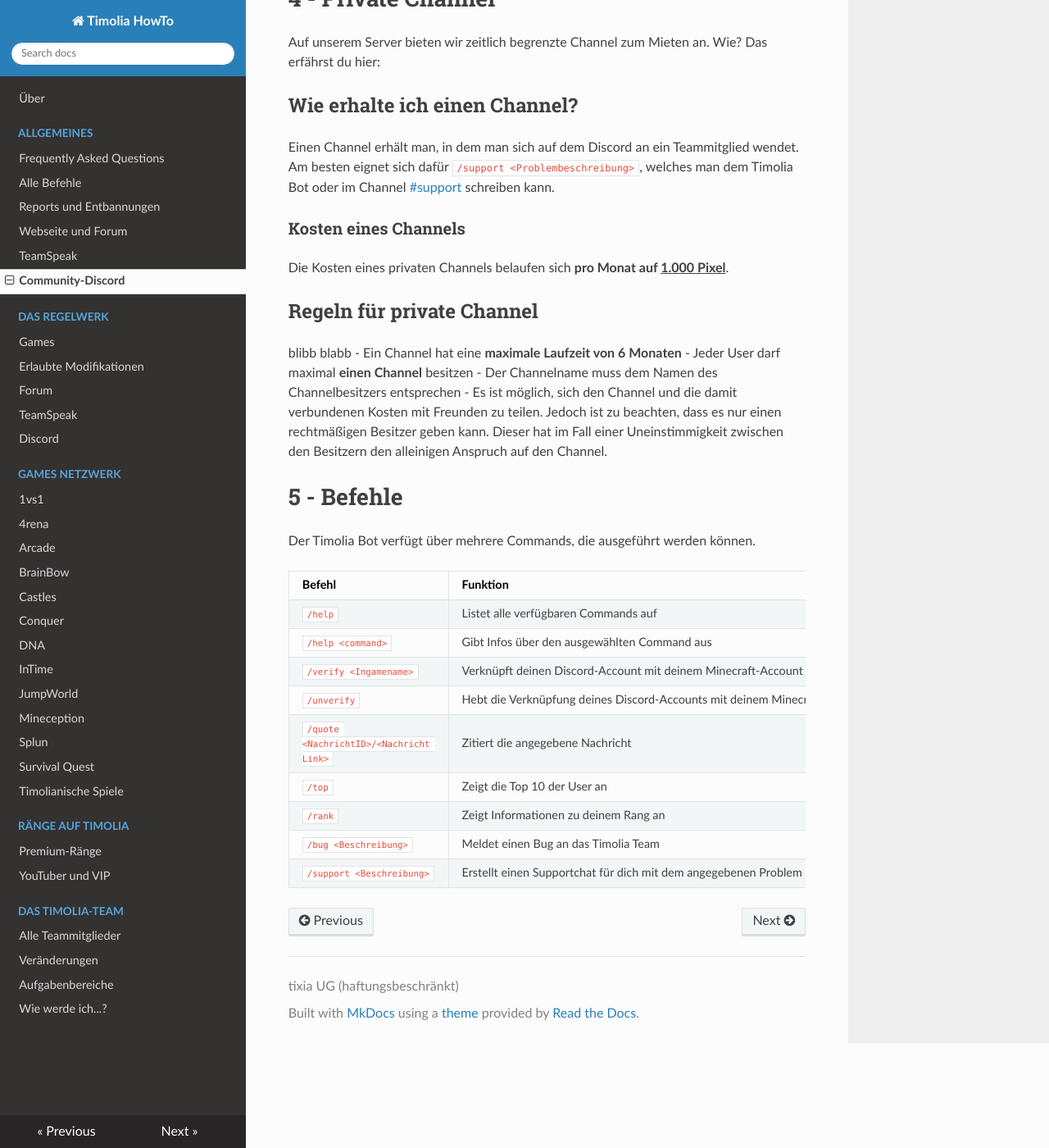
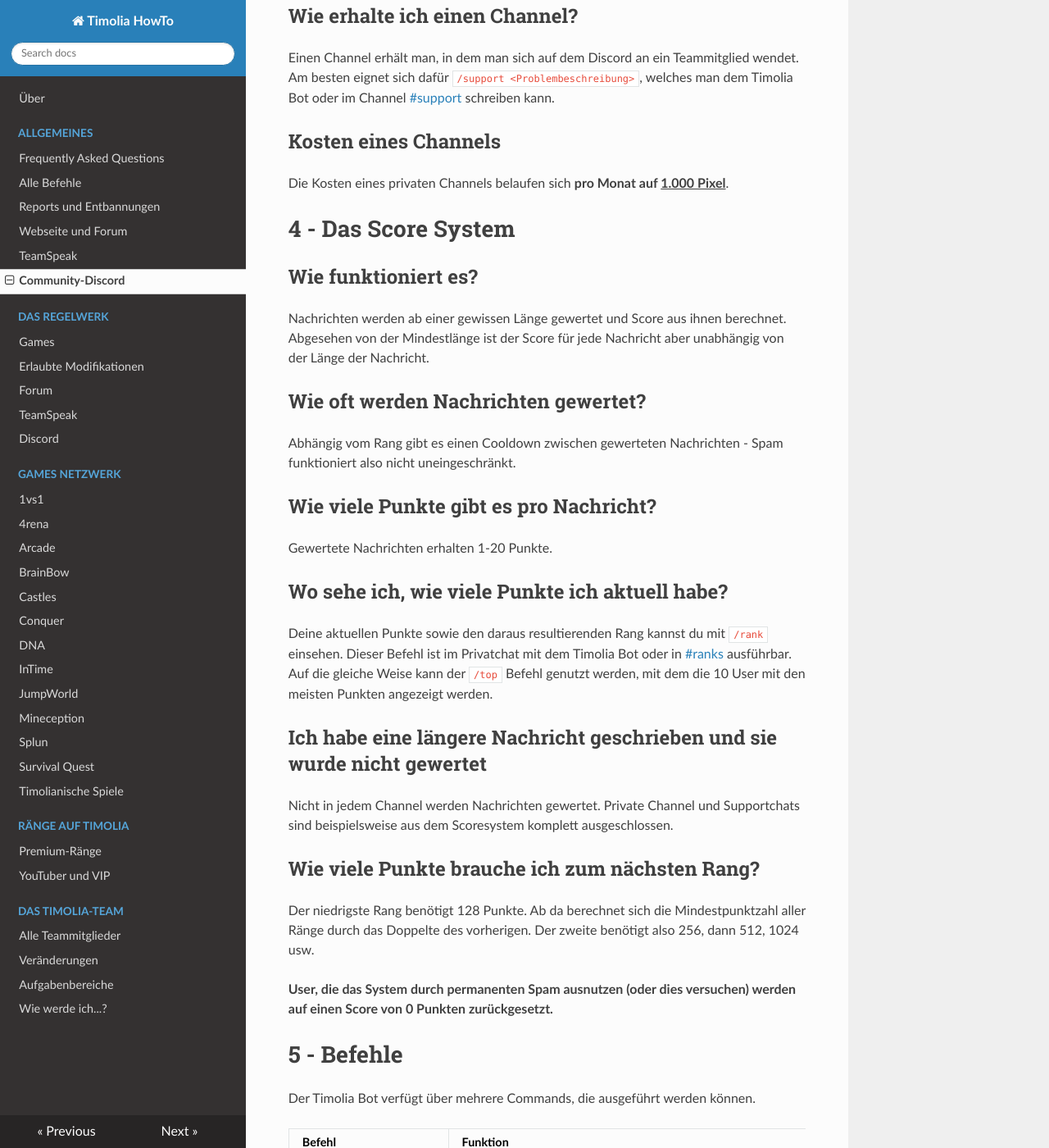
Before and after one commit to TimoliaDE/HowTo, an MkDocs documentation site: the page built from docs/discord.md, in a window 1280 px wide and 1400 px high, scrolled down 760 px. Shown: the whole window at 82% size. Built offline with MkDocs 1.6.1, drawn with Linux system fonts in a browser that asks for light colours; nearby versions of some CDN libraries; old or Windows-style settings are respelled for this version of MkDocs; some of the changed text lies outside the part shown.

Commit message:
Update discord.md

```diff
--- a/docs/discord.md
+++ b/docs/discord.md
@@ -10,26 +10,36 @@ blubb blubb
 # 2 - Discord Regelwerk
 Die Regeln des Discord-Servers kannst du dem Channel [#regeln](https://discordapp.com/channels/407554118887014402/407565978025852929) auf dem Discord entnehmen oder [hier](/rules/discord/) nachlesen.
 
-# 3 - Das Score System
-
-bla bla bla
-
-# 4 - Private Channel
+# 3 - Private Channel
 Auf unserem Server bieten wir zeitlich begrenzte Channel zum Mieten an. Wie? Das erfährst du hier:
 
 ## Wie erhalte ich einen Channel?
 Einen Channel erhält man, in dem man sich auf dem Discord an ein Teammitglied wendet. Am besten eignet sich dafür <code>/support &lt;Problembeschreibung&gt;</code>, welches man dem Timolia Bot oder im Channel [#support](https://discordapp.com/channels/407554118887014402/413594798906408960) schreiben kann.
 
-### Kosten eines Channels
+## Kosten eines Channels
 Die Kosten eines privaten Channels belaufen sich <strong>pro Monat auf <u>1.000 Pixel</u></strong>.
 
-## Regeln für private Channel
+# 4 - Das Score System
 
-blibb blabb
-- Ein Channel hat eine <strong>maximale Laufzeit von 6 Monaten</strong>
-- Jeder User darf maximal <strong>einen Channel</strong> besitzen
-- Der Channelname muss dem Namen des Channelbesitzers entsprechen
-- Es ist möglich, sich den Channel und die damit verbundenen Kosten mit Freunden zu teilen. Jedoch ist zu beachten, dass es nur einen rechtmäßigen Besitzer geben kann. Dieser hat im Fall einer Uneinstimmigkeit zwischen den Besitzern den alleinigen Anspruch auf den Channel.
+## Wie funktioniert es?
+Nachrichten werden ab einer gewissen Länge gewertet und Score aus ihnen berechnet. Abgesehen von der Mindestlänge ist der Score für jede Nachricht aber unabhängig von der Länge der Nachricht.
+
+## Wie oft werden Nachrichten gewertet?
+Abhängig vom Rang gibt es einen Cooldown zwischen gewerteten Nachrichten - Spam funktioniert also nicht uneingeschränkt.
+
+## Wie viele Punkte gibt es pro Nachricht?
+Gewertete Nachrichten erhalten 1-20 Punkte.
+
+## Wo sehe ich, wie viele Punkte ich aktuell habe?
+Deine aktuellen Punkte sowie den daraus resultierenden Rang kannst du mit `/rank` einsehen. Dieser Befehl ist im Privatchat mit dem Timolia Bot oder in [#ranks](https://discordapp.com/channels/407554118887014402/548160287891783690) ausführbar. Auf die gleiche Weise kann der `/top` Befehl genutzt werden, mit dem die 10 User mit den meisten Punkten angezeigt werden.
+
+## Ich habe eine  längere Nachricht geschrieben und sie wurde nicht gewertet
+Nicht in jedem Channel werden Nachrichten gewertet. Private Channel und Supportchats sind beispielsweise aus dem Scoresystem komplett ausgeschlossen.
+
+## Wie viele Punkte brauche ich zum nächsten Rang?
+Der niedrigste Rang benötigt 128 Punkte. Ab da berechnet sich die Mindestpunktzahl aller Ränge durch das Doppelte des vorherigen. Der zweite benötigt also 256, dann 512, 1024 usw.
+
+<strong>User, die das System durch permanenten Spam ausnutzen (oder dies versuchen) werden auf einen Score von 0 Punkten zurückgesetzt.</strong>
 
 # 5 - Befehle
 
```
